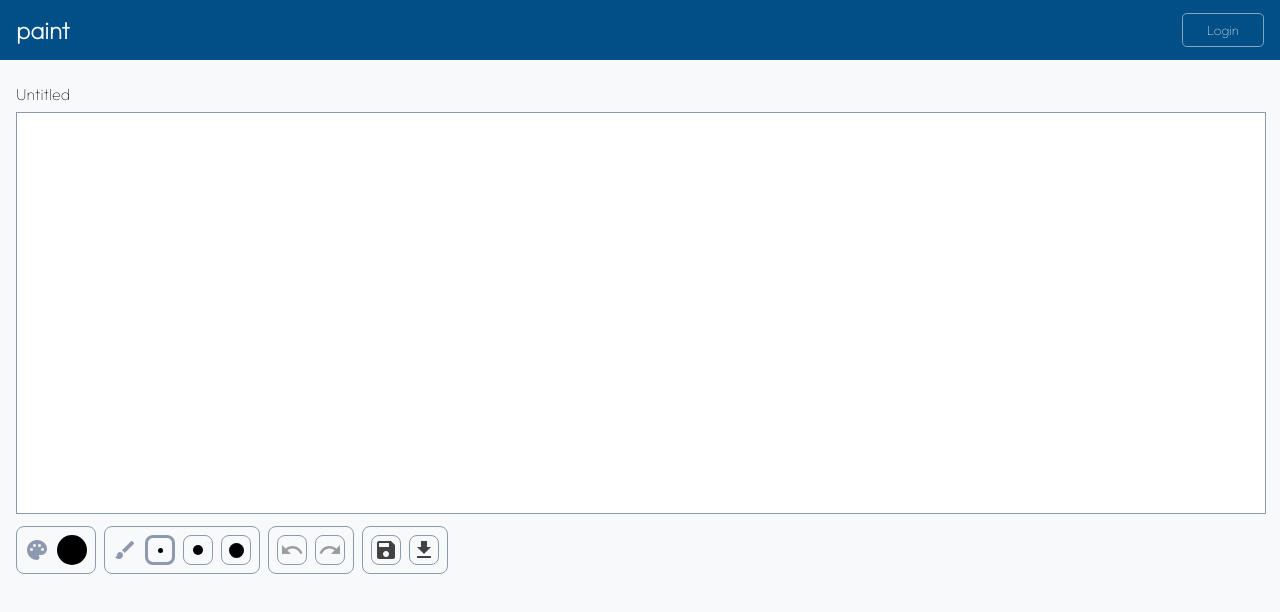
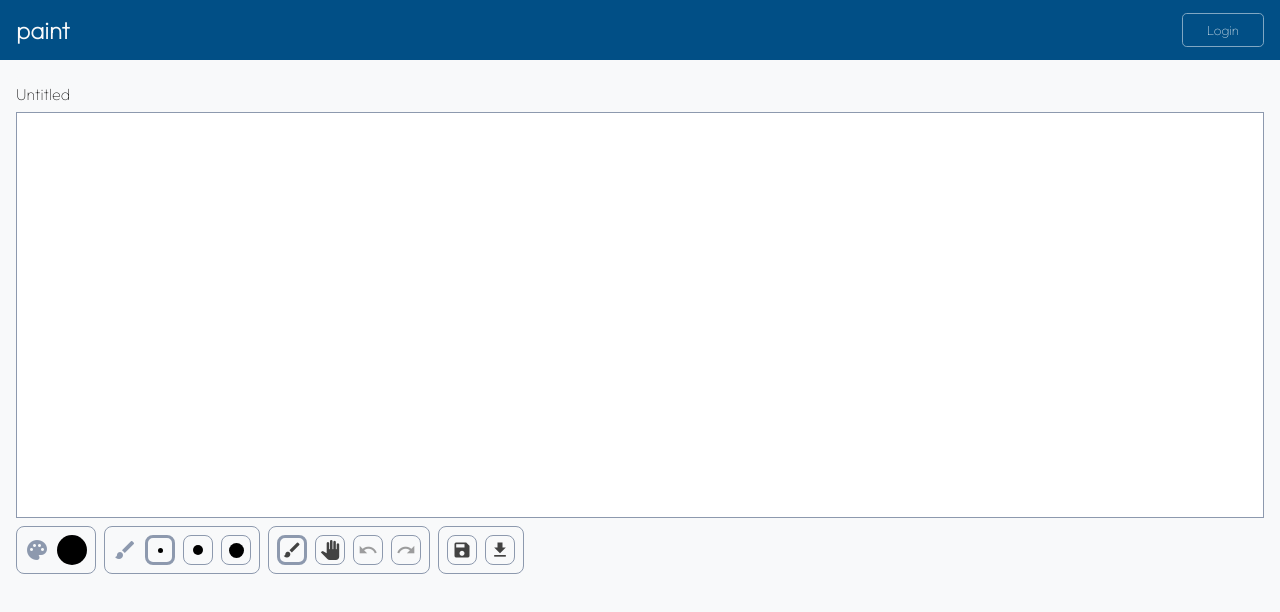
Before and after one commit to jack-carling/paint, a Vue app: page / in a window 1280 px wide. Shown: the top 612 px of the page. Built offline with nearby package versions, Linux system fonts and the light colour scheme.

Commit message:
Feat: scroll canvas by drag
• Remove auto resize since it causes canvas to re-render and replaced with "grab" tool
• Planning on adding keyboard shortcuts for panning as well as tool selecting

```diff
--- a/src/views/Home.vue
+++ b/src/views/Home.vue
@@ -1,13 +1,16 @@
 <template>
   <section ref="main">
     <input type="text" id="title" v-model="title" />
+    <section class="canvas" ref="canvasContainer">
       <canvas
         @mousedown="handleDown"
         @mouseup="handleUp"
         @mouseleave="handleUp"
         @mousemove="handleDraw"
         ref="canvas"
+        :class="{ move: tool === 'move', moving: move }"
       ></canvas>
+    </section>
     <section class="tools">
       <article>
         <i class="material-icons">palette</i>
@@ -26,6 +29,12 @@
         </div>
       </article>
       <article>
+        <div class="button" @click="tool = 'brush'" :class="{ selected: tool === 'brush' }">
+          <i class="material-icons">brush</i>
+        </div>
+        <div class="button" @click="tool = 'move'" :class="{ selected: tool === 'move' }">
+          <i class="material-icons">pan_tool</i>
+        </div>
         <div class="button" @click="handleUndo">
           <i class="material-icons" :style="{ opacity: opacityUndo }">undo</i>
         </div>
@@ -55,23 +64,38 @@ interface IHistory {
   size?: number;
 }
 
+interface IScrollPosition {
+  top: number;
+  left: number;
+  x: number;
+  y: number;
+}
+
 export default defineComponent({
   data() {
     return {
       title: 'Untitled',
       draw: false,
+      move: false,
+      tool: 'brush',
       stroke: 1,
       color: '#000000',
+      scrollPosition: {
+        top: 0,
+        left: 0,
+        x: 0,
+        y: 0,
+      } as IScrollPosition,
       history: [] as IHistory[][],
       redo: [] as IHistory[][],
     };
   },
   mounted() {
-    window.addEventListener('resize', this.handleResize);
+    window.addEventListener('keyup', this.handleKey);
     this.handleResize();
   },
   beforeUnmount() {
-    window.removeEventListener('resize', this.handleResize);
+    window.removeEventListener('keyup', this.handleKey);
   },
   computed: {
     opacityUndo() {
@@ -89,6 +113,7 @@ export default defineComponent({
   },
   methods: {
     handleDraw(event: MouseEvent) {
+      if (this.tool === 'move') return this.handleMove(event);
       const canvas = this.$refs.canvas as HTMLCanvasElement;
       const context = canvas.getContext('2d');
       if (!context) return;
@@ -107,6 +132,18 @@ export default defineComponent({
       }
     },
     handleDown(event: MouseEvent) {
+      if (this.tool === 'move') {
+        const canvasContainer = this.$refs.canvasContainer as HTMLElement;
+        this.scrollPosition = {
+          top: canvasContainer.scrollTop,
+          left: canvasContainer.scrollLeft,
+          x: event.clientX,
+          y: event.clientY,
+        };
+
+        this.move = true;
+        return;
+      }
       this.history.push([{ color: this.color, size: this.stroke }]);
       this.draw = true;
       const canvas = this.$refs.canvas as HTMLCanvasElement;
@@ -116,7 +153,16 @@ export default defineComponent({
       context.beginPath();
     },
     handleUp() {
+      if (this.tool === 'move') return (this.move = false);
       this.draw = false;
+    },
+    handleMove(event: MouseEvent) {
+      if (!this.move) return;
+      const dx = event.clientX - this.scrollPosition.x;
+      const dy = event.clientY - this.scrollPosition.y;
+      const canvasContainer = this.$refs.canvasContainer as HTMLElement;
+      canvasContainer.scrollTop = this.scrollPosition.top - dy;
+      canvasContainer.scrollLeft = this.scrollPosition.left - dx;
     },
     handleResize() {
       const canvas = this.$refs.canvas as HTMLCanvasElement;
@@ -127,6 +173,9 @@ export default defineComponent({
       if (!context) return;
       context.fillStyle = '#FFFFFF';
       context.fillRect(0, 0, canvas.width, canvas.height);
+    },
+    handleKey(event: KeyboardEvent) {
+      console.log(event);
     },
     handleUndo() {
       if (!this.history.length) return;
@@ -205,8 +254,13 @@ export default defineComponent({
 
 <style lang="scss" scoped>
 canvas {
-  border: 1px solid $gray;
   cursor: crosshair;
+}
+canvas.move {
+  cursor: grab;
+}
+canvas.moving {
+  cursor: grabbing;
 }
 section.tools {
   margin-top: 0.5rem;
@@ -232,6 +286,7 @@ section.tools {
       place-items: center;
       cursor: pointer;
       i {
+        font-size: 20px;
         margin: 0;
         color: $black;
       }
@@ -276,4 +331,9 @@ input#title {
   width: 100%;
   background-color: $white;
 }
+section.canvas {
+  overflow: hidden;
+  border: 1px solid $gray;
+  background-color: #ffffff;
+}
 </style>
```
Lines whose indentation alone changed are shown as unchanged.
